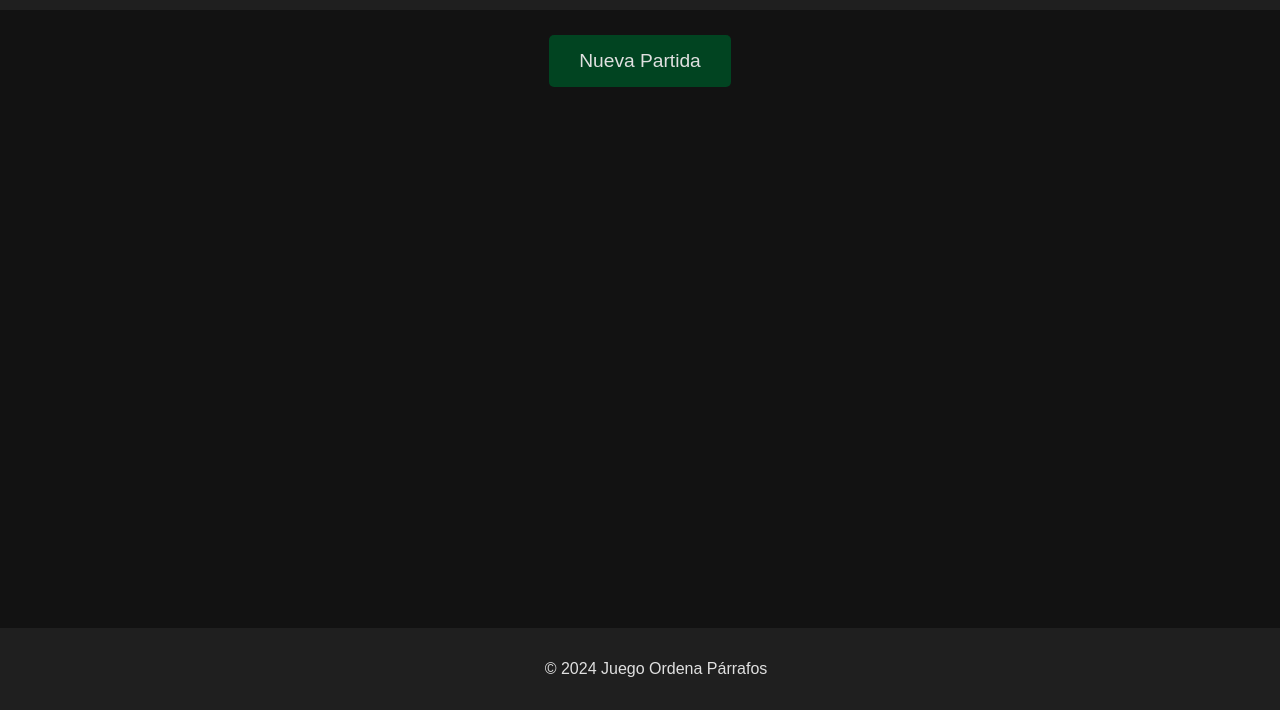
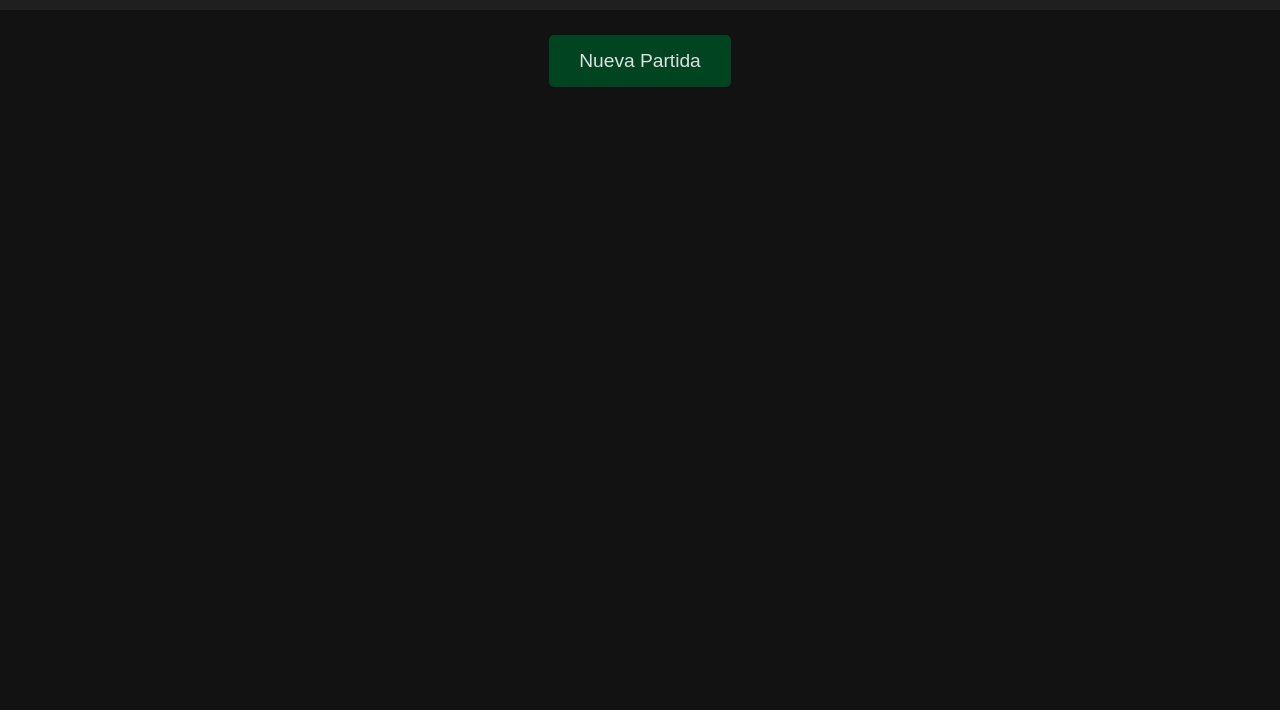
Before and after one commit to onejulian/order-game, a plain HTML site: page index.html in a window 1280 px wide. Shown: the part 90-800 px from the top of the page. Drawn offline with Linux system fonts and the light colour scheme.

Commit message:
Remove footer section from index.html

```diff
--- a/index.html
+++ b/index.html
@@ -63,10 +63,6 @@
         </div>
     </main>
 
-    <footer>
-        <p>© 2024 Juego Ordena Párrafos</p>
-    </footer>
-
     <script src="storage.js"></script>
     <script src="drag.js"></script>
     <script src="game.js"></script>
```
